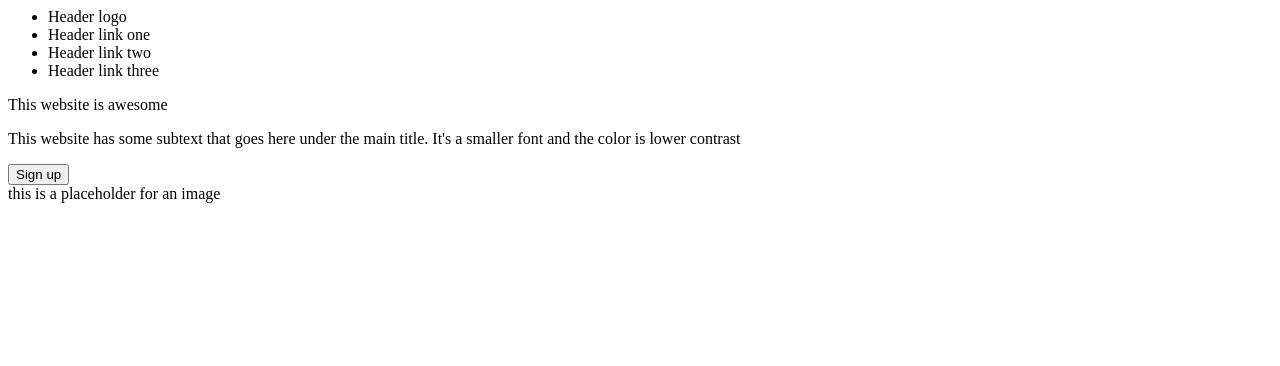
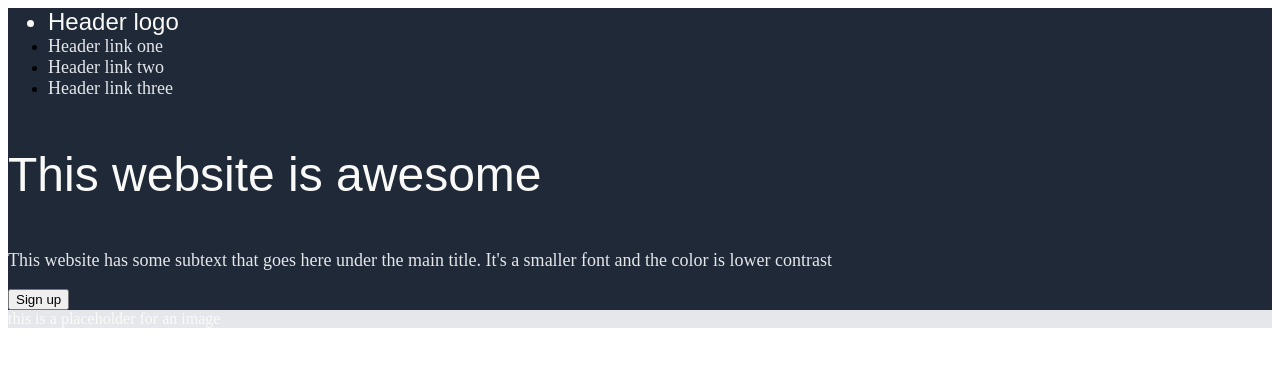
Before and after one commit to CreeKrull/landing_page, a plain HTML site: page index.html in a window 1280 px wide. Drawn offline with Linux system fonts and the light colour scheme.

Commit message:
Add font-size, color and background-color to styles.css

```diff
--- a/index.html
+++ b/index.html
@@ -8,18 +8,19 @@
     <div class="header">
       <ul>
         <li class="logo">Header logo</li>
-        <li><a class="header_link">Header link one</a></li>
-        <li><a class="header_link">Header link two</a></li>
-        <li><a class="header_link">Header link three</a></li>
+        <li><a class="secondary">Header link one</a></li>
+        <li><a class="secondary">Header link two</a></li>
+        <li><a class="secondary">Header link three</a></li>
       </ul>
-      <div class="title">
-        <p>This website is awesome</p>
-        <p>This website has some subtext that goes here under the main title. It's a smaller font and the color is lower contrast</p>
+      <div class="hero">
+        <p class="awesome">This website is awesome</p>
+        <p class="secondary">This website has some subtext that goes here under the main title. It's a smaller font and the color is lower contrast</p>
         <button>Sign up</button>
       </div>
-      <div>
+      <div class="placeholder">
         <a>this is a placeholder for an image</a>
       </div>
+
     </div>
     <div class="random">
     </div>
--- a/styles.css
+++ b/styles.css
@@ -0,0 +1,29 @@
+.header, .footer {
+  background-color: #1F2937;
+}
+
+.awesome, .logo {
+  font-family: sans-serif;
+  color: #f9faf8;
+}
+
+.secondary {
+  font-size: 18px;
+  color: #e5e7eb;
+}
+
+.logo {
+  font-size: 24px;
+}
+
+.awesome {
+  font-size: 48px;
+}
+
+.placeholder {
+  background-color: #e5e7eb;
+}
+
+a {
+  color: #f9faf8;
+}
```
